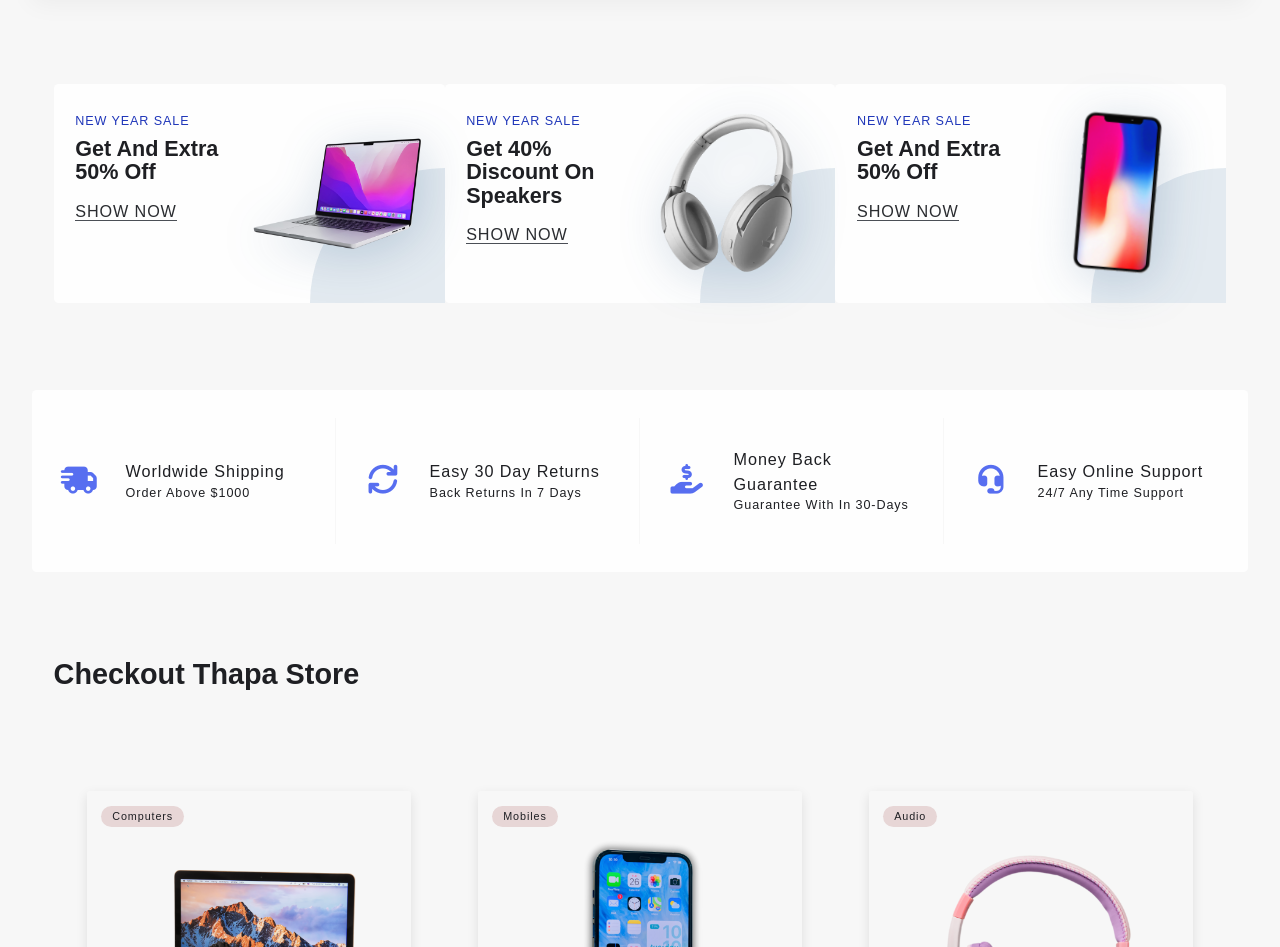
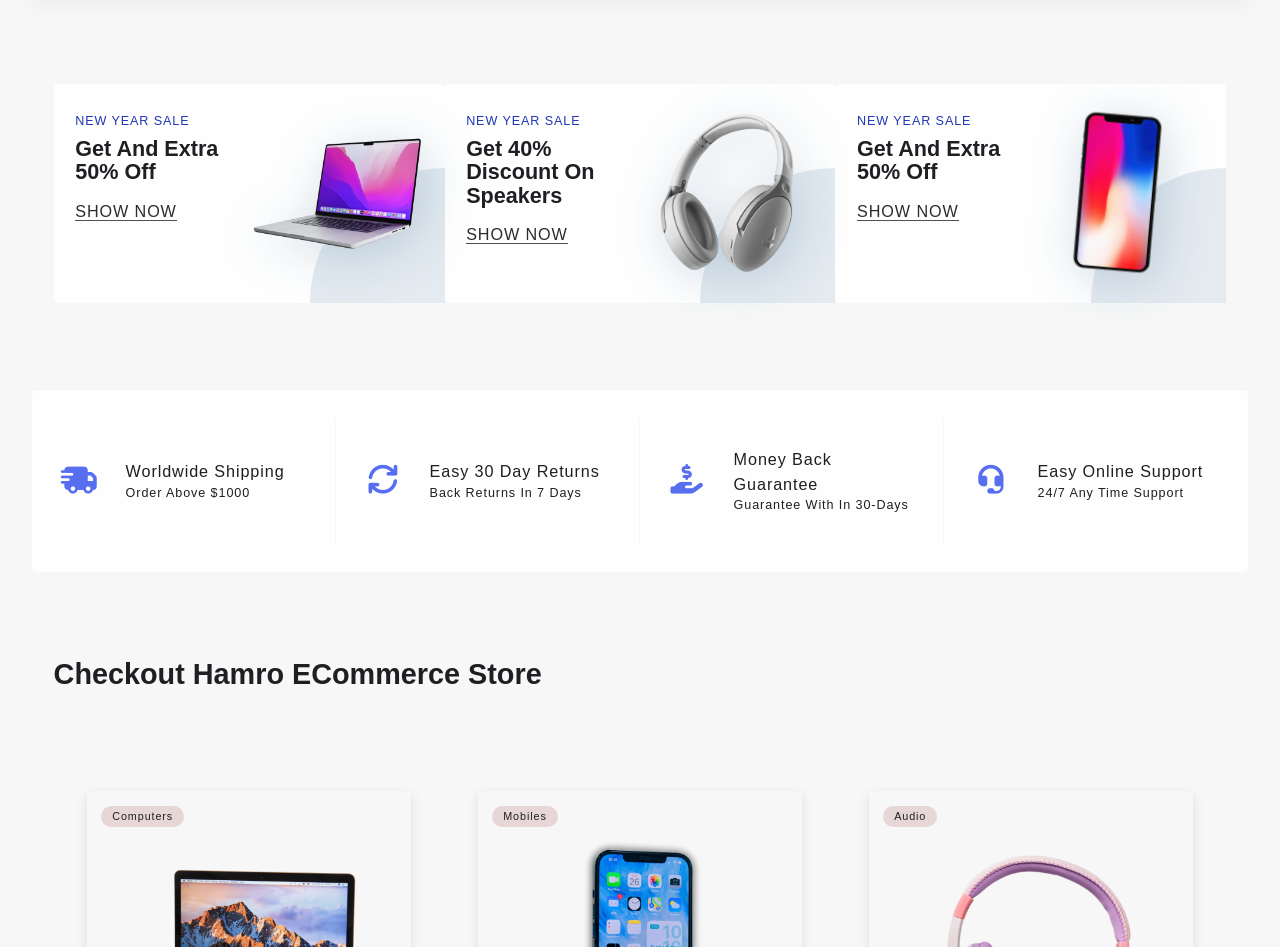
Before and after one commit to aaryan07thakur/JSproject, a plain HTML site: page products.html in a window 1280 px wide. Shown: the part 153-1100 px from the top of the page. Drawn offline with Linux system fonts and the light colour scheme.

Commit message:
update in products html

```diff
--- a/products.html
+++ b/products.html
@@ -159,7 +159,7 @@
 <!-- ========Start Our Product section======================== -->
  <section class="section-products container">
   <div class="">
-    <h2 class="section-common--heading">Checkout Thapa Store</h2>
+    <h2 class="section-common--heading">Checkout Hamro ECommerce Store</h2>
   </div>
 
   <section class="container">
```
